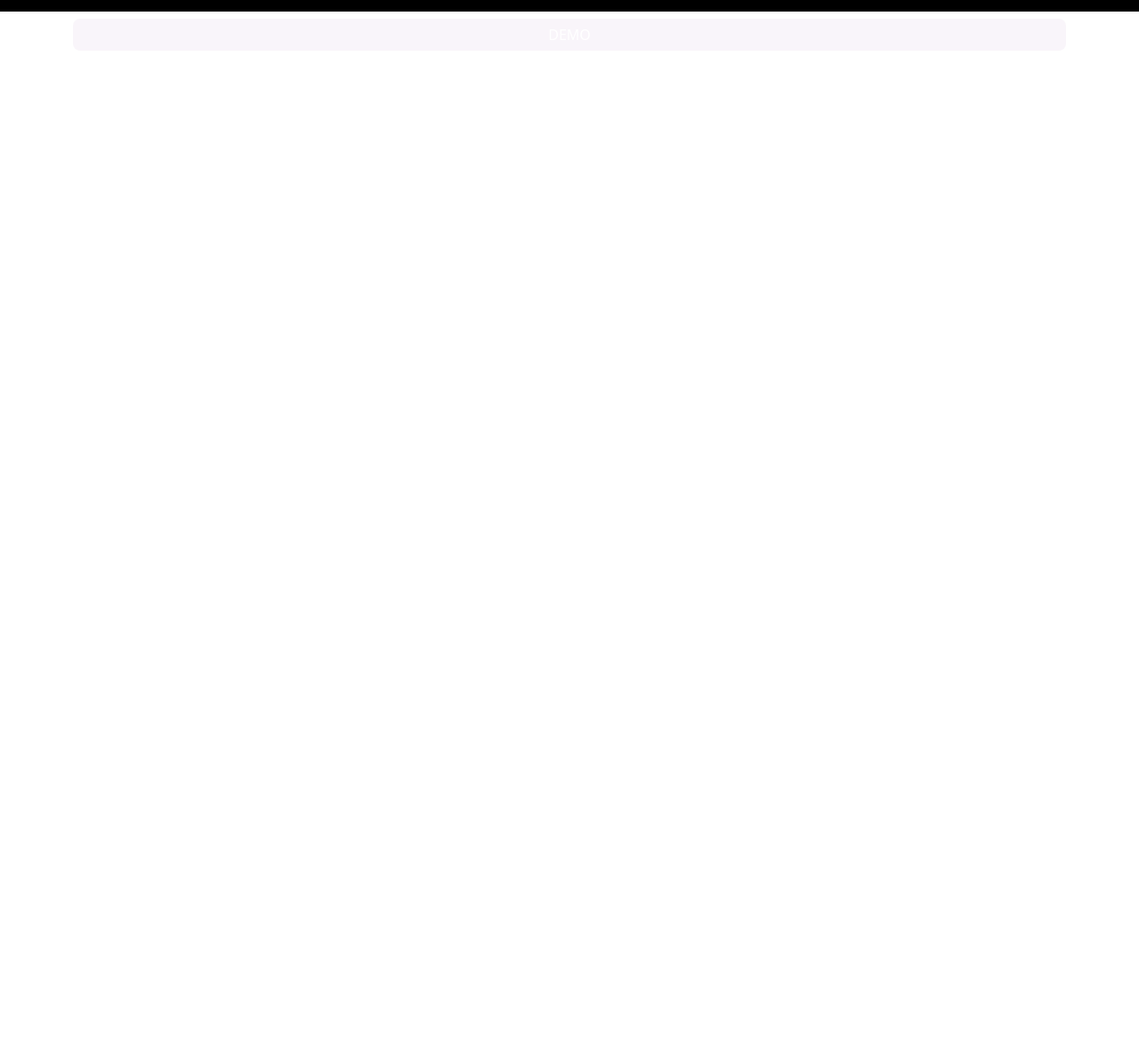
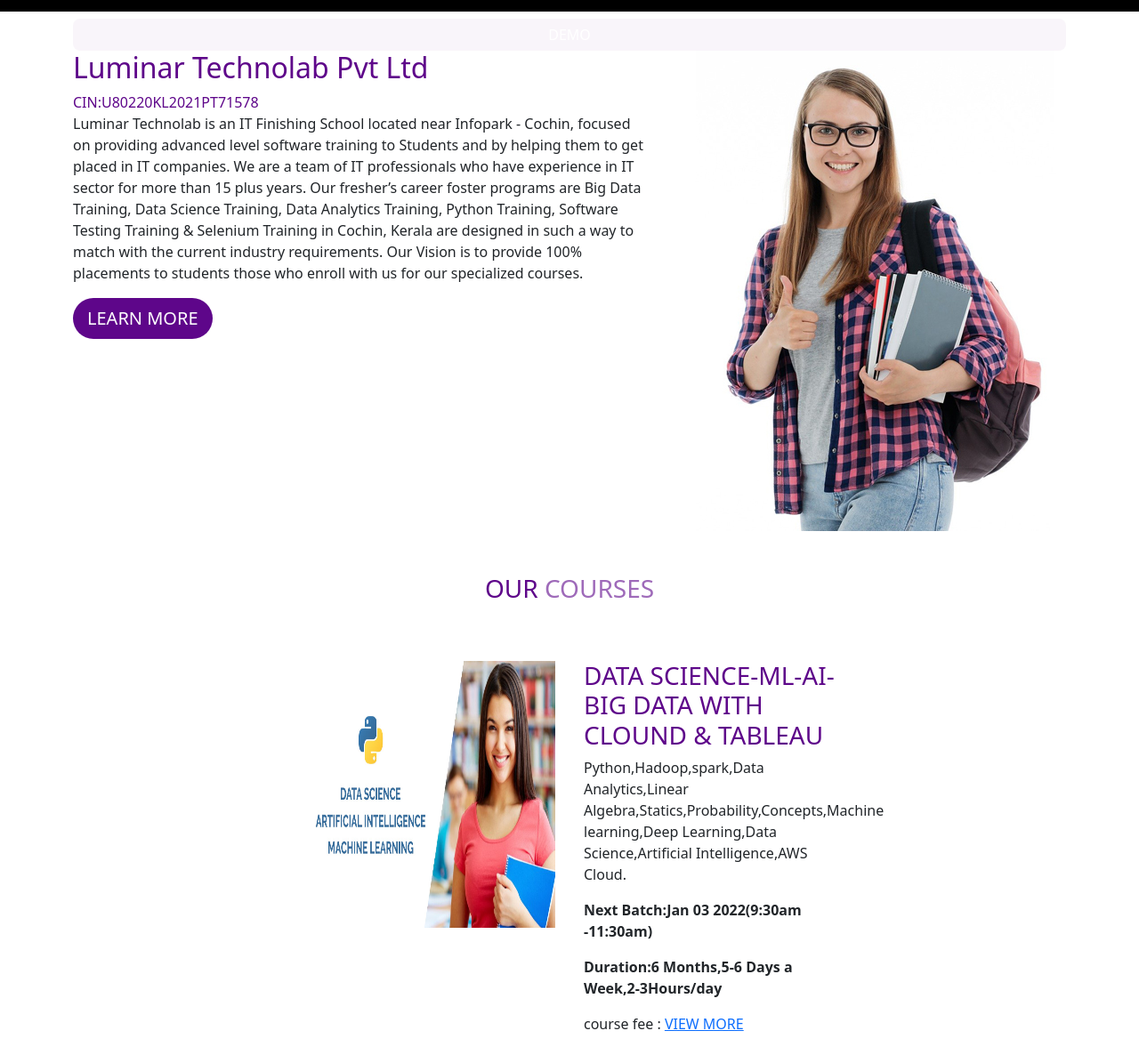
Before and after one commit to AMALJITH-AJAY/git_demo, a plain HTML site: page index.html in a window 1280 px wide. Shown: the part 707-1902 px from the top of the page at 89% size. Before the commit the page ends 800 px from the top, so only its background shows below. Drawn offline with nearby package versions, Linux system fonts and the light colour scheme.

```diff
--- a/index.html
+++ b/index.html
@@ -111,5 +111,57 @@
 </div>
 </div>
 </main>
+<div class="container">
+  <div class="row">
+    <div class="col-lg-7">
+      <div class="about-containers">
+        <h2 style="color: #5e068a;">Luminar Technolab Pvt  Ltd</h2>
+        <span class="orange-color"></span>
+        <h style="color: #5e068a;">CIN:U80220KL2021PT71578</h>
+        <p>Luminar Technolab is an IT Finishing School located near Infopark - Cochin, focused on providing advanced level
+          software training to Students and by helping them to get placed in IT companies. We are a team of IT professionals
+          who have experience in IT sector for more than 15 plus years. Our fresher’s career foster programs
+          are Big Data Training, Data Science Training, Data Analytics Training, Python Training, Software Testing Training & Selenium Training in Cochin, Kerala are designed in such a way to match with the current industry requirements. Our Vision is to provide 100% placements to students those who enroll with us for our
+          specialized courses.</p>
+          <button class="btn btn-lg btn-primary rounded-5" style ="background-color: #5e068a;border: none">LEARN MORE</button>
+      </div>
+    </div>
+    <div class="col-lg-5">
+      <div class="about-image-area img-full">
+        <img src="./image.html/qq.jpg" alt="">
+      </div>
+    </div>
+  </div>
+</div>
+<div class="course-section sction-padding">
+  <div class="container w-50 mt-5" style="text-align: center;">
+      <h3 style="color: #5e068a;" >OUR <span style="color: #9e6ab9;">COURSES</span></h3>
+    </div>
+  </div>
+</div>
+<br>
+<div class="container w-50 pt-3" style="margin-left: 25%">
+<div class="row d1">
+  <div class="col-lg-6 col-md-12 col-sm-12 p-3 ">
+    <img src="./image.html/data-science-1588143159.jpg" alt="" style="height: 300px; width: 100%;">
+  </div>
+<div class="col-lg-6 col-md-12 col-sm-12 p-3">
+ <h3 style="color: #5e068a;">DATA SCIENCE-ML-AI-BIG DATA WITH CLOUND & TABLEAU</h3>
+ <p>Python,Hadoop,spark,Data Analytics,Linear Algebra,Statics,Probability,Concepts,Machine learning,Deep Learning,Data Science,Artificial Intelligence,AWS Cloud.</p>
+<p><strong>Next Batch:Jan 03 2022(9:30am -11:30am)</strong></p>
+<p> <strong>Duration:6 Months,5-6 Days a Week,2-3Hours/day</strong></p>
+ <p>course fee : <a href="">VIEW MORE</a>
+ </p>
+</div>
+</div>
+<style>
+  .d1:hover{
+    box-shadow: 0 4px 8px 0 rgba(0,0,0,0.2), 0 6px 20px 0 rgba(0, 0, 0, 0.038);
+    cursor: pointer;
+    transition: scale(1.01,1.01);
+  }
+</style>
+</div>
+
  </body>
 </html>
```
Also changed, not shown: image.html/data-science-1588143159.jpg (added), image.html/qq.jpg (added).
